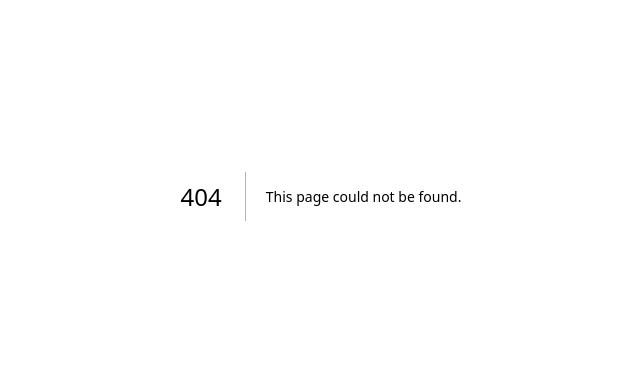
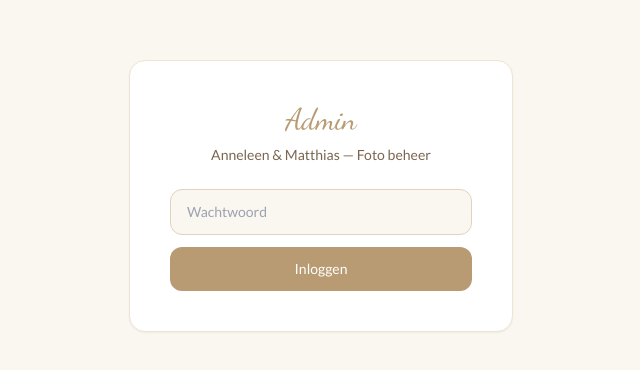
Before and after one commit to matthiasgoossens19-dot/2026TrouwFotos, a Next.js app: page /admin in a window 1280 px wide. Before the commit this address had no page. Shown: the part 204-574 px from the top of the page, without its empty margins (319-959 px from the left). Built offline with nearby package versions, Linux system fonts and the light colour scheme.

Commit message:
Add files via upload

```diff
--- /dev/null
+++ b/app/admin/page.tsx
@@ -0,0 +1,131 @@
+"use client";
+
+import { useState, useEffect } from "react";
+import Image from "next/image";
+import type { WeddingPhoto } from "@/lib/cloudinary";
+
+export default function AdminPage() {
+  const [password, setPassword] = useState("");
+  const [authed, setAuthed] = useState(false);
+  const [error, setError] = useState("");
+  const [photos, setPhotos] = useState<WeddingPhoto[]>([]);
+  const [loading, setLoading] = useState(false);
+  const [deleting, setDeleting] = useState<string | null>(null);
+
+  async function login() {
+    setLoading(true);
+    const res = await fetch("/api/photos");
+    const data = await res.json();
+    if (!Array.isArray(data)) {
+      setError("Wrong password or failed to load.");
+      setLoading(false);
+      return;
+    }
+    // Verify password works against delete endpoint with a dummy call
+    const check = await fetch("/api/admin/delete", {
+      method: "DELETE",
+      headers: { "Content-Type": "application/json" },
+      body: JSON.stringify({ password, public_id: "__check__" }),
+    });
+    if (check.status === 401) {
+      setError("Ongeldig wachtwoord.");
+      setLoading(false);
+      return;
+    }
+    setPhotos(data);
+    setAuthed(true);
+    setLoading(false);
+  }
+
+  async function loadPhotos() {
+    const res = await fetch("/api/photos");
+    const data = await res.json();
+    if (Array.isArray(data)) setPhotos(data);
+  }
+
+  async function deletePhoto(public_id: string) {
+    if (!confirm("Ben je zeker dat je deze foto wil verwijderen?")) return;
+    setDeleting(public_id);
+    await fetch("/api/admin/delete", {
+      method: "DELETE",
+      headers: { "Content-Type": "application/json" },
+      body: JSON.stringify({ password, public_id }),
+    });
+    setDeleting(null);
+    await loadPhotos();
+  }
+
+  useEffect(() => {
+    if (authed) loadPhotos();
+  }, [authed]);
+
+  if (!authed) {
+    return (
+      <main className="min-h-screen bg-[#faf6f0] flex items-center justify-center px-4">
+        <div className="bg-white rounded-2xl border border-[#ede4d6] p-10 w-full max-w-sm text-center shadow-sm">
+          <p className="font-script text-3xl text-[#b89b72] mb-2">Admin</p>
+          <p className="text-[#7a6650] text-sm mb-6">Anneleen & Matthias — Foto beheer</p>
+          <input
+            type="password"
+            value={password}
+            onChange={(e) => setPassword(e.target.value)}
+            onKeyDown={(e) => e.key === "Enter" && login()}
+            placeholder="Wachtwoord"
+            className="w-full border border-[#e0d4c0] rounded-xl px-4 py-3 text-sm text-[#5c4a32] focus:outline-none focus:ring-2 focus:ring-[#b89b72] bg-[#faf6f0] mb-3"
+          />
+          {error && <p className="text-red-400 text-sm mb-3">{error}</p>}
+          <button
+            onClick={login}
+            disabled={loading}
+            className="w-full bg-[#b89b72] text-white py-3 rounded-xl text-sm hover:bg-[#a08660] disabled:opacity-40 transition-colors"
+          >
+            {loading ? "Laden…" : "Inloggen"}
+          </button>
+        </div>
+      </main>
+    );
+  }
+
+  return (
+    <main className="min-h-screen bg-[#faf6f0] px-4 py-12">
+      <div className="max-w-6xl mx-auto">
+        <div className="text-center mb-10">
+          <p className="font-script text-4xl text-[#b89b72]">Foto beheer</p>
+          <p className="text-[#7a6650] text-sm mt-1">{photos.length} foto&apos;s in de galerij</p>
+        </div>
+
+        {photos.length === 0 ? (
+          <p className="text-center text-[#b89b72] text-sm">Geen foto&apos;s gevonden.</p>
+        ) : (
+          <div className="grid grid-cols-2 sm:grid-cols-3 md:grid-cols-4 lg:grid-cols-5 gap-4">
+            {photos.map((photo) => {
+              const name = photo.context?.custom?.uploader_name ?? "Anoniem";
+              return (
+                <div key={photo.public_id} className="relative group rounded-xl overflow-hidden shadow-sm border border-[#ede4d6] bg-white">
+                  <Image
+                    src={photo.secure_url}
+                    alt={`Foto door ${name}`}
+                    width={300}
+                    height={300}
+                    className="w-full h-40 object-cover"
+                  />
+                  <div className="p-2">
+                    <p className="text-xs text-[#7a6650] truncate">{name}</p>
+                  </div>
+                  <button
+                    onClick={() => deletePhoto(photo.public_id)}
+                    disabled={deleting === photo.public_id}
+                    className="absolute top-2 right-2 bg-red-500 hover:bg-red-600 text-white text-xs rounded-full w-7 h-7 flex items-center justify-center opacity-0 group-hover:opacity-100 transition-opacity disabled:opacity-50"
+                    title="Verwijderen"
+                  >
+                    {deleting === photo.public_id ? "…" : "✕"}
+                  </button>
+                </div>
+              );
+            })}
+          </div>
+        )}
+      </div>
+    </main>
+  );
+}
```
